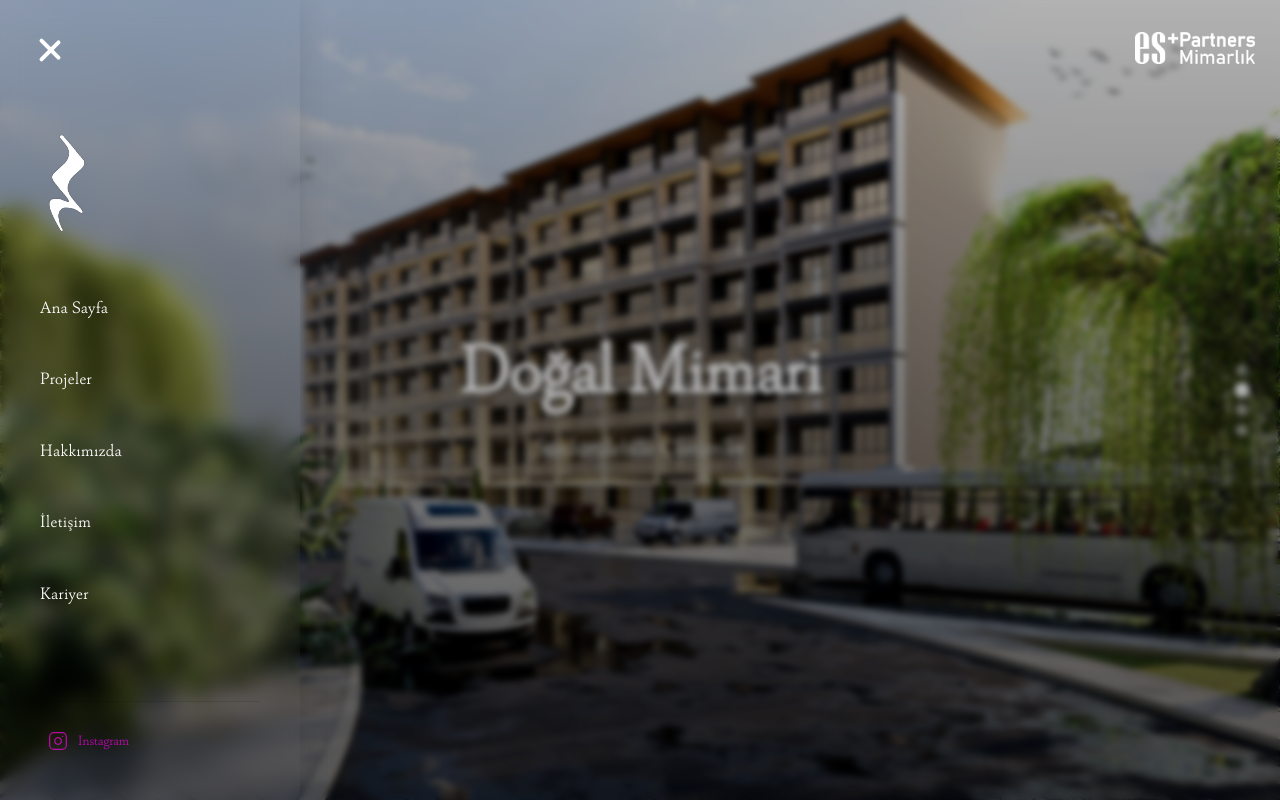
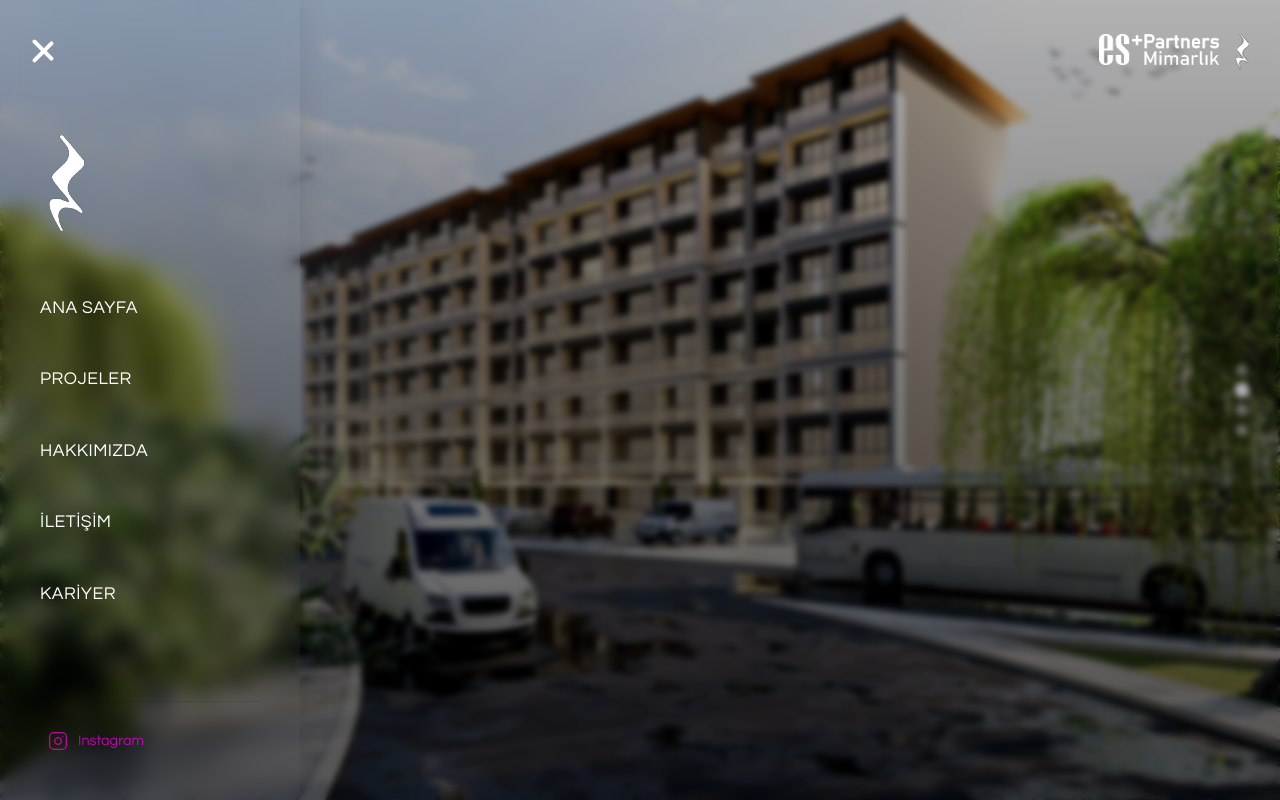
Before and after one commit to fathkymt/arch, a Next.js app: page / in a window 1280 px wide. Both pictures are taken after a click on the label "Menu". Shown: the top 800 px of the page. Built offline with nearby package versions, Linux system fonts and the light colour scheme.

Commit message:
footer anasayfa

```diff
--- a/src/app/globals.css
+++ b/src/app/globals.css
@@ -4,9 +4,9 @@
 @tailwind utilities;
 
 @font-face {
-  font-family: 'Capricho';
-  src: url('/fonts/Capricho-Light.otf') format('opentype');
-  font-weight: 300;
+  font-family: 'Questrial';
+  src: url('/fonts/Questrial-Regular.ttf') format('truetype');
+  font-weight: normal;
   font-style: normal;
   font-display: swap;
 }
--- a/src/app/layout.js
+++ b/src/app/layout.js
@@ -1,30 +1,25 @@
 // src/app/layout.js
 import localFont from 'next/font/local';
-import Navbar from '../components/layout/Navbar';
-import WhiteLogo from '../components/layout/WhiteLogo';
-import Footer from '../components/layout/Footer';
+import ClientLayout from '../components/layout/ClientLayout';
 import './globals.css';
 
-const capricho = localFont({
-  src: '../../public/fonts/Capricho-Light.otf',
-  variable: '--font-capricho',
+const questrial = localFont({
+  src: '../../public/fonts/Questrial-Regular.ttf',
+  variable: '--font-questrial',
 });
 
 export const metadata = {
-  title: 'Es+Partner | Mimarlık',
+  title: 'ES+Partners | Mimarlık',
   description: 'Modern tasarımla geleneksel ahşap dokunuşunu birleştiren mimarlık ofisi',
 };
 
 export default function RootLayout({ children }) {
   return (
-    <html lang="tr" className={`${capricho.variable}`}>
+    <html lang="tr" className={`${questrial.variable}`}>
       <body suppressHydrationWarning>
-        <Navbar />
-        <WhiteLogo />
-        <main className="min-h-screen">
+        <ClientLayout>
           {children}
-        </main>
-        <Footer />
+        </ClientLayout>
       </body>
     </html>
   );
--- a/src/app/page.js
+++ b/src/app/page.js
@@ -1,14 +1,12 @@
 // src/app/page.js
 import Hero from '../components/home/Hero';
-import Banner from '../components/home/Banner';
-import ProjectsSection from '../components/home/ProjectsSection';
+// import ProjectsSection from '../components/home/ProjectsSection';
 
 export default function Home() {
   return (
     <main className="overflow-hidden">
       <Hero />
-      <Banner />
-      <ProjectsSection />
+      {/* <ProjectsSection /> */}
     </main>
   );
 }
--- a/src/components/home/Banner.js
+++ /dev/null
@@ -1,22 +0,0 @@
-'use client';
-
-import styles from '@/styles/Banner.module.css';
-
-const Banner = () => {
-  return (
-    <div className={styles.banner}>
-      <div className={styles.content}>
-        <div className={styles.track}>
-          <span className={styles.text}>
-            Sürdürülebilir Mimari Çözümler • İnovatif Tasarım Yaklaşımı • Modern Yaşam Alanları • LEED Sertifikalı Projeler • Çevre Dostu Tasarımlar • Özgün Mimari Konseptler •
-          </span>
-          <span className={styles.text}>
-            Sürdürülebilir Mimari Çözümler • İnovatif Tasarım Yaklaşımı • Modern Yaşam Alanları • LEED Sertifikalı Projeler • Çevre Dostu Tasarımlar • Özgün Mimari Konseptler •
-          </span>
-        </div>
-      </div>
-    </div>
-  );
-};
-
-export default Banner;
--- a/src/components/home/Hero.js
+++ b/src/components/home/Hero.js
@@ -1,7 +1,6 @@
 'use client';
 import { useEffect, useState } from 'react';
 import Image from 'next/image';
-import { ChevronDown } from 'lucide-react';
 import heroStyles from '@/styles/Hero.module.css';
 
 const Hero = () => {
@@ -12,23 +11,15 @@ const Hero = () => {
   const slides = [
     {
       image: '/images/hero/hero-image-1.jpg',
-      title: 'Modern Tasarım',
-      subtitle: 'Yenilikçi Projeler'
     },
     {
       image: '/images/hero/hero-image-2.jpg',
-      title: 'Doğal Mimari',
-      subtitle: 'Sürdürülebilir Çözümler'
     },
     {
       image: '/images/hero/hero-image-3.jpg',
-      title: 'Yenilikçi Tasarım',
-      subtitle: 'Sürdürülebilir Çözümler'
     },
     {
       image: '/images/hero/hero-image-4.png',
-      title: 'Yenilikçi Tasarım',
-      subtitle: 'Sürdürülebilir Çözümler'
     }
   ];
 
@@ -61,7 +52,7 @@ const Hero = () => {
         >
           <Image
             src={slide.image}
-            alt={slide.title}
+            alt="Hero Image"
             fill
             className={`object-cover ${
               index === 3 ? 'md:object-center object-[85%_center]' : 'object-center'
@@ -73,14 +64,6 @@ const Hero = () => {
       ))}
 
       <div className={heroStyles.content}>
-        <h1 className={heroStyles.title}>
-          <span>{slides[currentSlide].title}</span>
-        </h1>
-
-        <p className={heroStyles.subtitle}>
-          <span>{slides[currentSlide].subtitle}</span>
-        </p>
-
         <div className={heroStyles.indicators}>
           {slides.map((_, index) => (
             <button
--- /dev/null
+++ b/src/components/layout/ClientLayout.js
@@ -0,0 +1,22 @@
+'use client';
+
+import { usePathname } from 'next/navigation';
+import Navbar from './Navbar';
+import WhiteLogo from './WhiteLogo';
+import Footer from './Footer';
+
+export default function ClientLayout({ children }) {
+  const pathname = usePathname();
+  const isHomePage = pathname === '/';
+
+  return (
+    <>
+      <Navbar />
+      <WhiteLogo />
+      <main className="min-h-screen">
+        {children}
+      </main>
+      {!isHomePage && <Footer />}
+    </>
+  );
+}
--- a/src/components/layout/Navbar.js
+++ b/src/components/layout/Navbar.js
@@ -61,19 +61,19 @@ const Navbar = () => {
 
         <div className="nav-links">
           <Link href="/" className="nav-link" onClick={() => setIsOpen(false)}>
-            Ana Sayfa
+            ANA SAYFA
           </Link>
           <Link href="/projects" className="nav-link" onClick={() => setIsOpen(false)}>
-            Projeler
+            PROJELER
           </Link>
           <Link href="/about" className="nav-link" onClick={() => setIsOpen(false)}>
-            Hakkımızda
+            HAKKIMIZDA
           </Link>
           <Link href="/contact" className="nav-link" onClick={() => setIsOpen(false)}>
-            İletişim
+            İLETİŞİM
           </Link>
           <Link href="/career" className="nav-link" onClick={() => setIsOpen(false)}>
-            Kariyer
+            KARİYER
           </Link>
         </div>
 
--- a/src/components/layout/WhiteLogo.js
+++ b/src/components/layout/WhiteLogo.js
@@ -9,16 +9,27 @@ const WhiteLogo = () => {
   const isProjectDetailPage = pathname?.includes('/projects/') && pathname?.split('/').length > 3;
 
   return (
-    <div className={`fixed top-[32px] right-[25px] z-[1000] pointer-events-auto ${isProjectDetailPage ? 'max-md:hidden' : ''}`}>
+    <div className={`fixed top-[18px] md:right-[10px] right-[0px] z-[1000] pointer-events-auto ${isProjectDetailPage ? 'max-md:hidden' : ''}`}>
+      <div className="flex items-center max-md:-space-x-3 md:-space-x-1">
         <Link href="/">
           <Image
             src="/images/logo/beyazanalogo.png"
             alt="ES+Partners Logo"
             width={120}
             height={120}
+            className="translate-y-1"
             priority
           />
         </Link>
+        <Image
+          src="/images/logo/yenilogo.svg"
+          alt="ES+Partners Secondary Logo"
+          width={55}
+          height={55}
+          className="translate-y-[6px]"
+          priority
+        />
+      </div>
     </div>
   );
 };
--- a/src/styles/Banner.module.css
+++ /dev/null
@@ -1,49 +0,0 @@
-/* Banner.module.css */
-@import url('https://fonts.googleapis.com/css2?family=Space+Grotesk:wght@300&display=swap');
-
-.banner {
-  width: 100%;
-  background: #111;
-  overflow: hidden;
-  padding: 1rem 0;
-}
-
-.content {
-  overflow: hidden;
-  width: 100%;
-}
-
-.track {
-  display: flex;
-  animation: scroll 30s linear infinite;
-}
-
-.text {
-  color: #fff;
-  white-space: nowrap;
-  font-family: 'Space Grotesk', sans-serif;
-  font-size: 0.875rem;
-  font-weight: 300;
-  letter-spacing: 0.05em;
-  text-transform: uppercase;
-  flex-shrink: 0;
-}
-
-@keyframes scroll {
-  0% {
-    transform: translateX(0);
-  }
-  100% {
-    transform: translateX(-50%);
-  }
-}
-
-@media (max-width: 768px) {
-  .banner {
-    padding: 0.75rem 0;
-  }
-
-  .text {
-    font-size: 0.75rem;
-  }
-}
--- a/src/styles/Hero.module.css
+++ b/src/styles/Hero.module.css
@@ -22,16 +22,6 @@
 
 .slide.leaving {
   animation: dustOut 1s ease-in forwards;
-}
-
-.title {
-  @apply flex flex-col text-4xl md:text-6xl lg:text-7xl font-bold text-white mb-6;
-  text-shadow: 2px 2px 4px rgba(0, 0, 0, 0.5);
-}
-
-.subtitle {
-  @apply flex flex-col text-xl md:text-2xl text-white;
-  text-shadow: 1px 1px 3px rgba(0, 0, 0, 0.5);
 }
 
 .indicators {
--- a/src/styles/navbar.css
+++ b/src/styles/navbar.css
@@ -20,8 +20,8 @@
   height: 50px;
   cursor: pointer;
   position: fixed;
-  top: 25px;
-  left: 25px;
+  top: 26px;
+  left: 18px;
   z-index: 1000;
   background-color: transparent;
   transition: all 0.3s ease;
--- a/tailwind.config.mjs
+++ b/tailwind.config.mjs
@@ -10,7 +10,7 @@ export default {
   theme: {
     extend: {
       fontFamily: {
-        sans: ['var(--font-capricho)', 'sans-serif'],
+        sans: ['var(--font-questrial)', 'sans-serif'],
       },
       colors: {
         brown: {
```
Also changed, not shown: public/fonts/Capricho-Light.otf (deleted), public/fonts/Questrial-Regular.ttf (added). Lines whose indentation alone changed are shown as unchanged.
